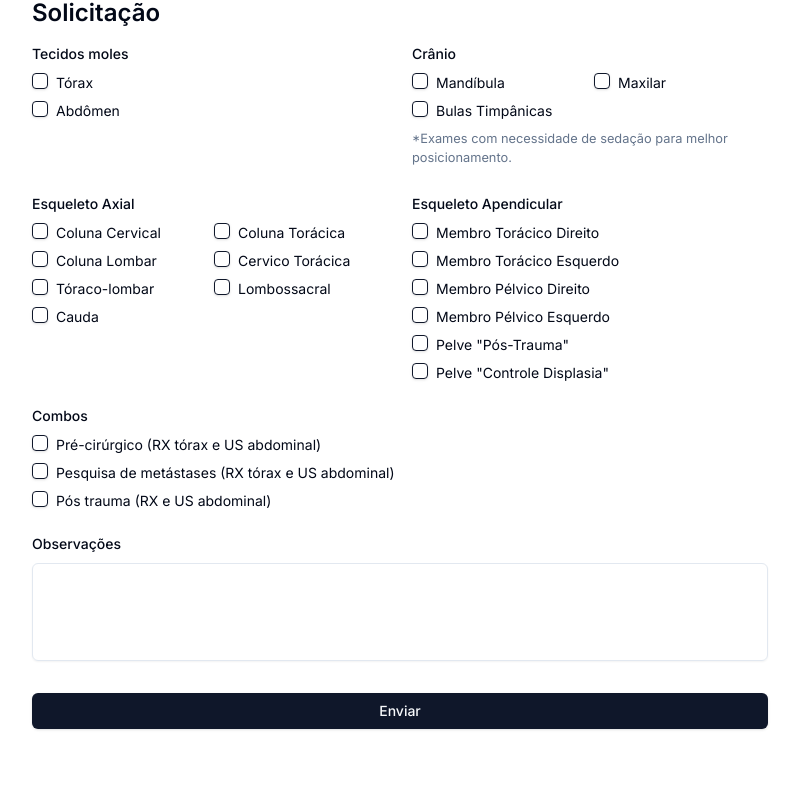
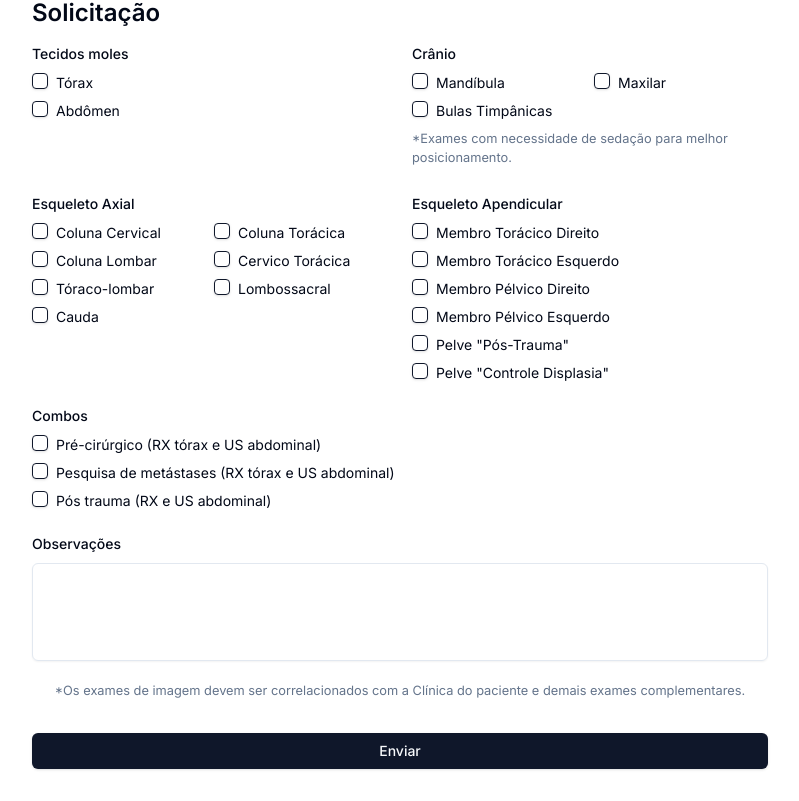
Before and after one commit to filipesiota/soundvetx, a Next.js app: page / in a window 1280 px wide. Shown: the part 763-1564 px from the top of the page, without its empty margins (240-1039 px from the left). Before the commit the page ends 1524 px from the top, so only its background shows below. Built offline with nearby package versions, Linux system fonts and the light colour scheme.

Commit message:
FEAT: Add final comment at the bottom of the form

```diff
--- a/src/app/page.tsx
+++ b/src/app/page.tsx
@@ -390,6 +390,8 @@ export default function Page() {
 								</FormItem>
 							)}
 						/>
+
+						<FormDescription className="text-center">*Os exames de imagem devem ser correlacionados com a Clínica do paciente e demais exames complementares.</FormDescription>
 					</FormSection>
 
 					<Button type="submit">Enviar</Button>
```
